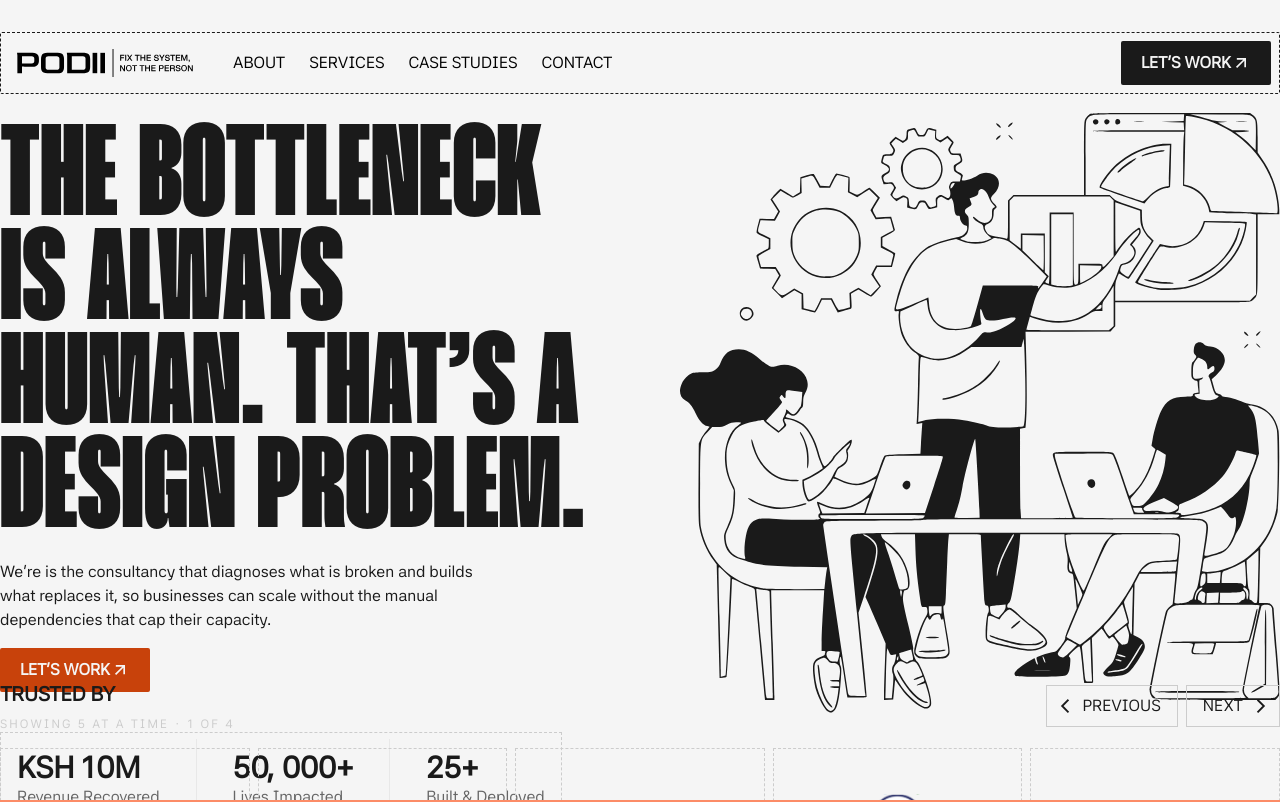
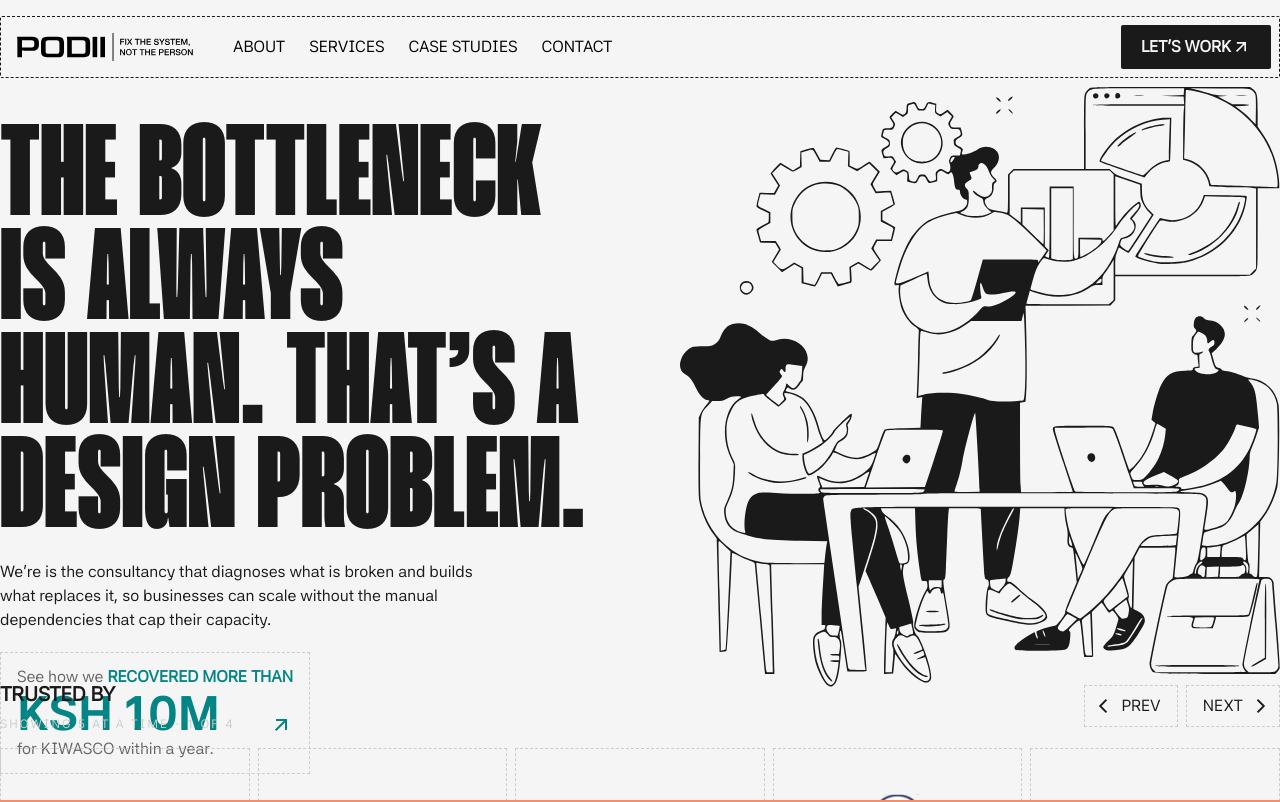
Before and after one commit to Podiihq/2026_podii_website, a React (Vite) app: page / in a window 1280 px wide. Shown: the top 802 px of the page. Built offline with nearby package versions, Linux system fonts and the light colour scheme.

Commit message:
Updated hero CTA card, services design

```diff
--- a/src/components/CompanyLogos.jsx
+++ b/src/components/CompanyLogos.jsx
@@ -74,16 +74,16 @@ const CompaniesSection = () => {
                     <div className="flex items-center gap-2">
                         <div
                             onClick={goPrevious}
-                            className="cursor-pointer flex gap-2 items-center border border-[#ccc] pl-2 pr-4 py-2 hover:bg-[#1a1a1a] hover:text-[#f5f5f5] uppercase"
+                            className="cursor-pointer flex gap-2 items-center border border-dashed border-[#ccc] pl-2 pr-4 py-2 hover:bg-[#1a1a1a] hover:text-[#f5f5f5] uppercase"
                             disabled={!canPaginate}
                         >
 
                             <IoChevronBackSharp className='text-xl' />
-                            Previous
+                            Prev
                         </div>
                         <div
                             onClick={goNext}
-                            className="cursor-pointer flex gap-2 items-center border border-[#ccc] pr-2 pl-4 py-2 hover:bg-[#1a1a1a] hover:text-[#f5f5f5] uppercase"
+                            className="cursor-pointer flex gap-2 items-center border border-dashed border-[#ccc] pr-2 pl-4 py-2 hover:bg-[#1a1a1a] hover:text-[#f5f5f5] uppercase"
                             disabled={!canPaginate}
                         >
                             Next
--- a/src/components/ServicesSection.jsx
+++ b/src/components/ServicesSection.jsx
@@ -9,7 +9,7 @@ const ServicesSection = () => (
     <div className="mx-auto lg:max-w-screen-2xl">
       <p className="text-center uppercase pb-5 text-[#666666]">Our Services</p>
       <h2 className="text-[130px] leading-26 mango-black uppercase pb-6 text-center">
-        What We Do, Everyday.
+        What We Can Do, For You.
       </h2>
     </div>
     <div className="mx-auto mt-10 lg:max-w-7xl bg-brand-neutral relative">
@@ -18,29 +18,6 @@ const ServicesSection = () => (
           <FeatureCard key={card.id} card={card} />
         ))}
       </div>
-      <section className="mt-4 relative flex border border-[#ccc] border-dashed flex-col p-6 md:p-7">
-        <BorderConers />
-        <div className="relative z-10 flex h-full items-end">
-          <div className="mt-4">
-            <h2 className="mb-6 text-2xl font-black">
-              4] Software Consultancy
-            </h2>
-            <p className="mb-6 border-l-2 pl-3 w-10/12">
-              You can uncover the real causes behind operational issues, not just their symptoms. We run a full diagnostic—mapping your processes, identifying bottlenecks and dependencies, and pinpointing root causes—then deliver a clear, prioritised redesign roadmap before any code is written.
-            </p>
-            <div className="w-fit">
-              <Link to="#"
-                className="uppercase tracking-widest underline hover:text-[#ccc]"
-              >
-                Learn More
-              </Link>
-            </div>
-          </div>
-          <div className="">
-            <img src={Image1} alt="" className="mx-auto w-140" />
-          </div>
-        </div>
-      </section>
     </div>
   </section>
 );
@@ -63,9 +40,9 @@ const FeatureCard = ({ card }) => {
   return (
     <section className={`relative flex border border-[#ccc] border-dashed flex-col p-6 md:p-7 ${card.moreClass}`}>
       <BorderConers />
-      <div className={`relative z-10 flex h-full flex-col ${card.flexType}`}>
+      <div className={`relative z-10 h-full flex flex-col ${card.flexType}`}>
         <div className="">
-          <img src={card.shape} alt="" className="mx-auto h-full" />
+          <img src={card.shape} alt="" className={`mx-auto h-full ${card.image_class}`} />
         </div>
         <div className="mt-4">
           <h2 className="mb-6 text-2xl font-black">
@@ -74,6 +51,7 @@ const FeatureCard = ({ card }) => {
           <p className="mb-6 border-l-2 pl-3">
             {card.description}
           </p>
+          <div className="flex-1" />
           <div className="w-fit">
             <Link to="#"
               className="uppercase tracking-widest underline hover:text-[#ccc]"
@@ -82,6 +60,7 @@ const FeatureCard = ({ card }) => {
             </Link>
           </div>
         </div>
+
       </div>
     </section>
   );
--- a/src/data/cards.js
+++ b/src/data/cards.js
@@ -32,13 +32,14 @@ export const cards = [
     flexType: "flex-col",
     shape: Image3
   },
-  // {
-  //   id: "consultancy",
-  //   headingLines: "Software Consultancy",
-  //   description:
-  //     "You can automate repetitive tasks, uncover actionable insights, and make smarter decisions by integrating AI into your existing systems, without  changing what already works.",
-  //   moreClass: "col-span-2",
-  //   flexType: "flex-row",
-  //   shape: Image4
-  // },
+  {
+    id: "consultancy",
+    headingLines: "4] Consultancy",
+    description:
+      "You can automate repetitive tasks, uncover actionable insights, and make smarter decisions by integrating AI into your existing systems, without  changing what already works.",
+    moreClass: "col-span-2",
+    flexType: "flex-row gap-10 items-start",
+    image_class: "w-150",
+    shape: Image4
+  },
 ];
--- a/src/index.css
+++ b/src/index.css
@@ -1,25 +1,4 @@
 @import "tailwindcss";
-
-@font-face {
-    font-family: "Rockids";
-    src: url("./assets/fonts/rockids/RockidsDisplayRegular.woff2") format("woff2");
-    font-display: swap;
-    font-style: normal;
-}
-
-@font-face {
-    font-family: "Helvetica-Regular";
-    src: url("./assets/fonts/HelveticaNowDisplay/HelveticaNowDisplay-Regular.woff2") format("woff2");
-    font-display: swap;
-    font-style: normal;
-}
-
-@font-face {
-    font-family: "Helvetica-Bold";
-    src: url("./assets/fonts/HelveticaNowDisplay/HelveticaNowDisplay-Bold.woff2") format("woff2");
-    font-display: swap;
-    font-style: normal;
-}
 
 @font-face {
     font-family: "DotSans";
@@ -35,20 +14,19 @@
     font-style: normal;
 }
 
+@font-face {
+    font-family: "DotSans-Extrabold";
+    src: url("./assets/fonts/42dotSans/42dotSans-ExtraBold.woff2") format("woff2");
+    font-display: swap;
+    font-style: normal;
+}
+
 * {
     font-family: DotSans;
 }
 
-.rockids-font {
-    font-family: Rockids;
-}
-
-.helvetica-regular {
-    font-family: Helvetica-Regular;
-}
-
-.helvetica-bold {
-    font-family: Helvetica-Bold;
+.dotSans-black {
+    font-family: DotSans-Extrabold;
 }
 
 .mango-black {
--- a/src/pages/HomePage.jsx
+++ b/src/pages/HomePage.jsx
@@ -56,7 +56,7 @@ const HomePage = () => {
     <InnerPageTransition>
       <div className="bg-[#F5F5F5] text-[#1A1A1A]">
         <section className="h-[80vh] relative">
-          <div className="fixed w-full pt-8 z-100">
+          <div className="fixed w-full pt-4 z-100">
             <NavBar targetSectionRef={targetSectionRef} />
           </div>
           <motion.div
@@ -76,26 +76,14 @@ const HomePage = () => {
               <motion.p className="lg:w-10/12" variants={fadeUp}>
                 We’re is the consultancy that diagnoses what is broken and builds what replaces it, so businesses can scale without the manual dependencies that cap their capacity.
               </motion.p>
-              <div className="w-fit">
-                <ButtonComponent
-                  buttonClass="rounded-xs bg-[#C8420B] text-[#F5F5F5] w-fit"
-                  title="Let's Work"
-                />
-              </div>
-              <div className="flex items-center gap-5 border border-[#ccc] border-dashed w-fit mt-10">
-                <div className="p-4">
-                  <p className="text-3xl font-bold">KSH 10M</p>
-                  <p className="text-[#666666]">Revenue Recovered</p>
-                </div>
-                <div className="w-px h-20 bg-[#E8E8E8]" />
-                <div className="p-4">
-                  <p className="text-3xl font-bold">50, 000+</p>
-                  <p className="text-[#666666]">Lives Impacted</p>
-                </div>
-                <div className="w-px h-20 bg-[#E8E8E8]" />
-                <div className="p-4">
-                  <p className="text-3xl font-bold">25+</p>
-                  <p className="text-[#666666]">Built & Deployed</p>
+              <div className="group cursor-pointer flex items-center gap-5 border border-[#ccc] hover:bg-[#1a1a1a] border-dashed w-fit mt-5">
+                <div className="px-4 py-3">
+                  <p className="text-[#666666] group-hover:text-[#f5f5f5]">See how we  <span className="uppercase font-bold text-[#038585] group-hover:text-[#C8420B]">Recovered more than</span></p>
+                  <div className="w-full flex justify-between items-end">
+                    <p className="text-5xl dotSans-black text-[#038585] group-hover:text-[#C8420B] leading-none">KSH 10M</p>
+                    <RiArrowRightUpLine className='text-2xl text-[#038585] group-hover:text-[#C8420B]' />
+                  </div>
+                  <p className="text-[#666666] group-hover:text-[#f5f5f5]">for KIWASCO within a year.</p>
                 </div>
               </div>
             </div>
--- a/src/pages/projectsPage/Projects.jsx
+++ b/src/pages/projectsPage/Projects.jsx
@@ -98,7 +98,7 @@ export const ProjectCardComponent = ({
 }) => {
   return (
     <Link to={project_link} className="cursor-pointer ">
-      <motion.div className="w-full h-full flex items-start group hover:bg-[#E8E8E8] hover:text-[#1a1a1a] p-8 rounded-xs">
+      <motion.div className="w-full h-full flex items-start group hover:bg-[#E8E8E8] hover:text-[#1a1a1a] p-8">
         <motion.div className="flex flex-col h-full">
           <div className="w-full lg:h-25 h-20">
             <ImageComponent
```
